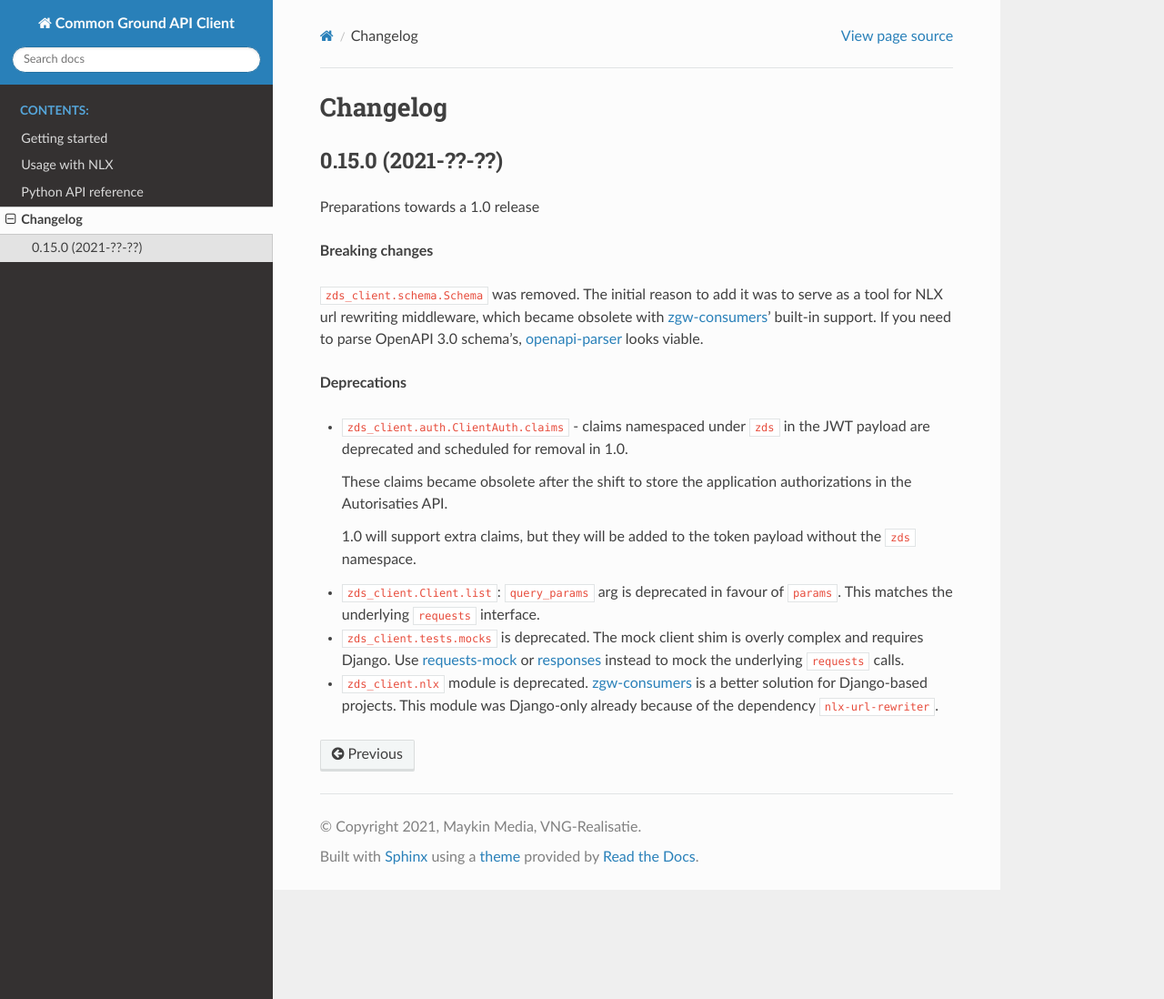
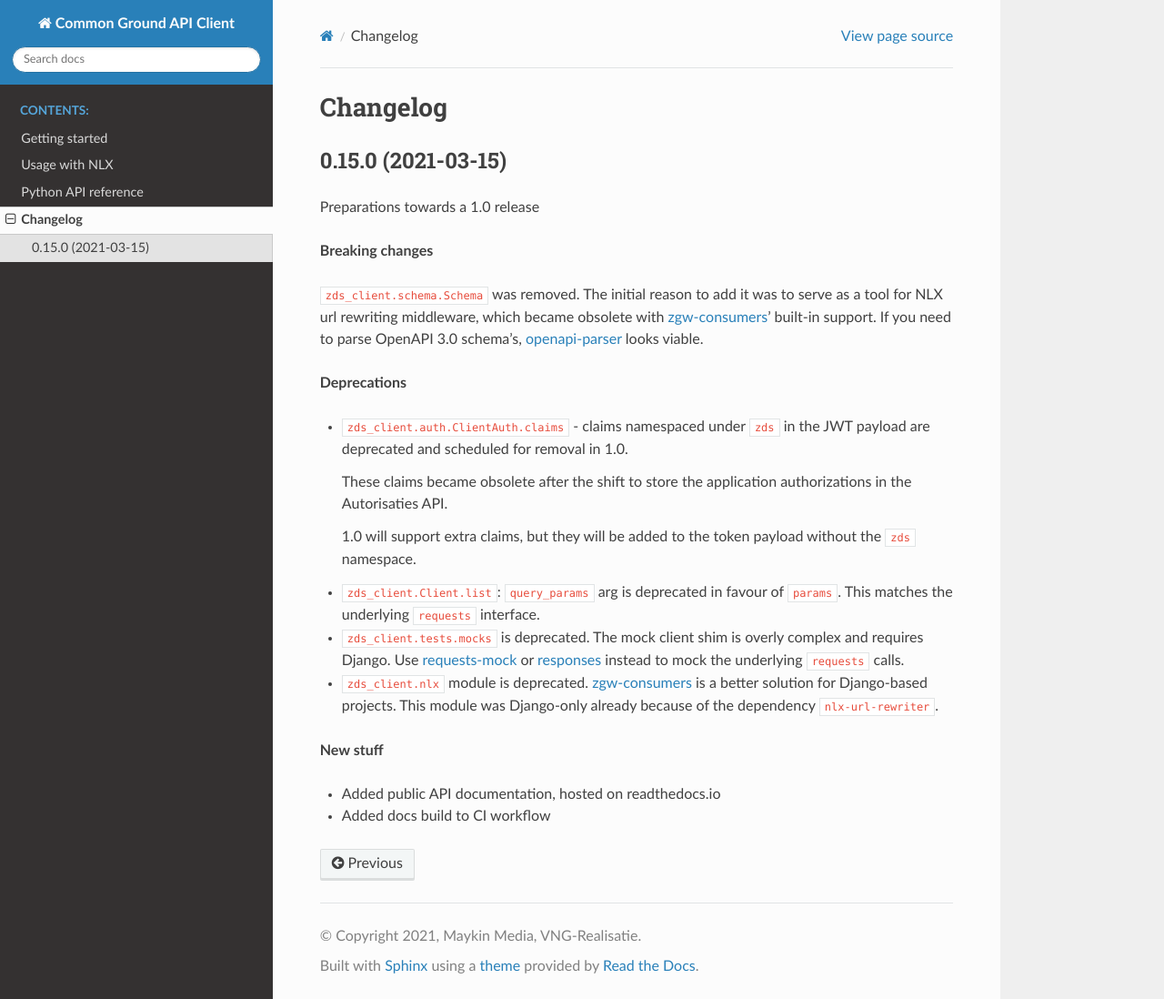
Before and after one commit to VNG-Realisatie/gemma-zds-client, a Sphinx documentation site: the page built from docs/changelog.rst, in a window 1280 px wide and 1098 px high. Shown: the whole window at 91% size. Built offline with Sphinx 7.4.7 and the Read the Docs theme 2.0.0, drawn with Linux system fonts in a browser that asks for light colours.

Commit message:
:bookmark: Bumped to 0.15.0

```diff
--- a/CHANGELOG.rst
+++ b/CHANGELOG.rst
@@ -1,7 +1,7 @@
 Changelog
 =========
 
-0.15.0 (2021-??-??)
+0.15.0 (2021-03-15)
 -------------------
 
 Preparations towards a 1.0 release
@@ -40,3 +40,8 @@ viable.
 
 .. _requests-mock: https://pypi.org/project/requests-mock/
 .. _responses: https://pypi.org/project/responses/
+
+**New stuff**
+
+* Added public API documentation, hosted on readthedocs.io
+* Added docs build to CI workflow
--- a/docs/conf.py
+++ b/docs/conf.py
@@ -22,7 +22,7 @@ copyright = "2021, Maykin Media, VNG-Realisatie"
 author = "Maykin Media, VNG-Realisatie"
 
 # The full version, including alpha/beta/rc tags
-release = "0.14.1"
+release = "0.15.0"
 
 
 # -- General configuration ---------------------------------------------------
--- a/setup.cfg
+++ b/setup.cfg
@@ -2,7 +2,7 @@
 # see http://setuptools.readthedocs.io/en/latest/setuptools.html#configuring-setup-using-setup-cfg-files
 [metadata]
 name = gemma-zds-client
-version = 0.14.1
+version = 0.15.0
 description = Generieke client voor GEMMA-zaken componenten
 long_description = file: README.rst
 url = https://github.com/VNG-Realisatie/gemma-zds-client
```
Also changed, not shown: .bumpversion.cfg.
